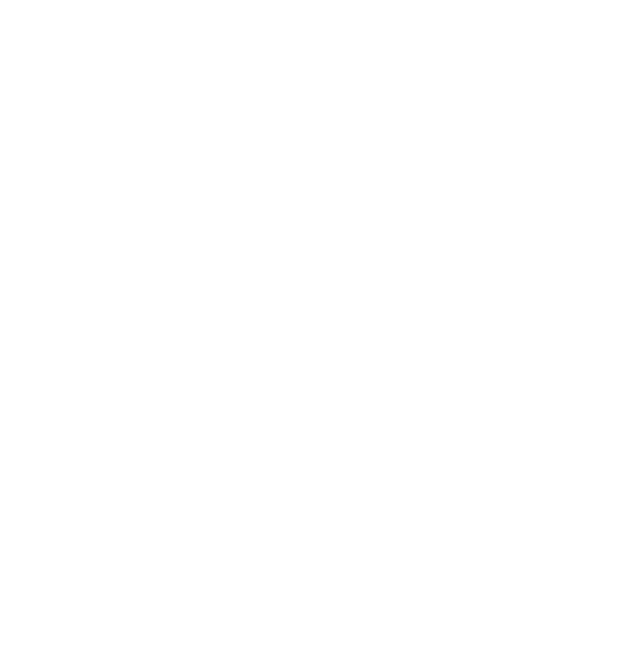
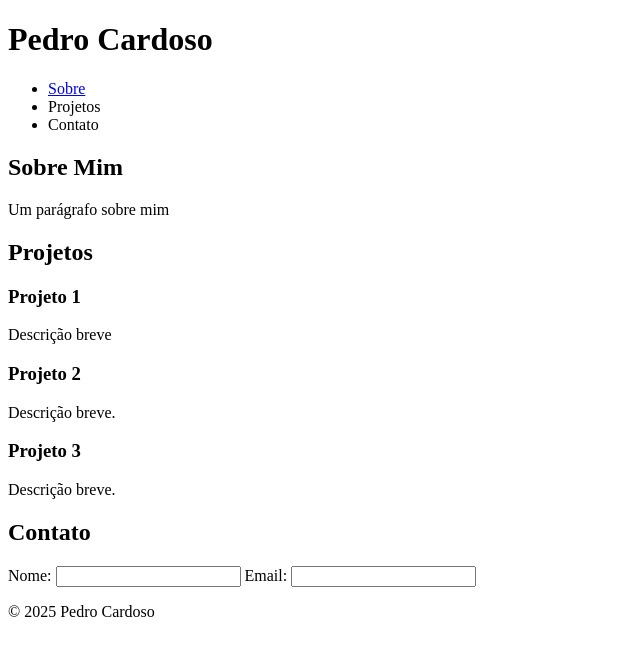
Before and after one commit to PedroCardosu/portfolio-html-css-js, a plain HTML site: page index.html in a window 1280 px wide. Shown: the whole page, without its empty margins (0-640 px from the left). Drawn offline with Linux system fonts and the light colour scheme.

Commit message:
Adicionar arquivo JS e CSS vazios e corrigir links do menu

```diff
--- a/index.html
+++ b/index.html
@@ -1,11 +1,60 @@
 <!DOCTYPE html>
-<html lang="en">
+<html lang="pt-br">
 <head>
     <meta charset="UTF-8">
     <meta name="viewport" content="width=device-width, initial-scale=1.0">
-    <title>Document</title>
+    <title>Pedro Cardoso - Portfólio</title>
 </head>
 <body>
+    <header>
+        <h1>Pedro Cardoso</h1>
+        <nav>
+            <ul>
+                <li><a href="#sobre">Sobre</a></li>
+                <li><a href="#projetos"></a>Projetos</li>
+                <li><a href="#contato"></a>Contato</li>
+            </ul>
+        </nav>
+    </header>
 
+    <main>
+        <section id="sobre">
+            <h2>Sobre Mim</h2>
+            <p>Um parágrafo sobre mim</p>
+        </section>
+
+        <section id="projetos">
+            <h2>Projetos</h2>
+            <article>
+                <h3>Projeto 1</h3>
+                <p>Descrição breve</p>
+            </article>
+
+            <article>
+                <h3>Projeto 2</h3>
+                <p>Descrição breve.</p>
+            </article>
+
+            <article>
+                <h3>Projeto 3</h3>
+                <p>Descrição breve.</p>
+            </article>
+        </section>
+
+        <section id="contato">
+            <h2>Contato</h2>
+            <form>
+                <label for="nome">Nome:</label>
+                <input type="text" id="nome" name="nome"/>
+
+                <label for="email">Email:</label>
+                <input type="email" id="email" name="email" />
+            </form>
+        </section>
+    </main>
+
+    <footer>
+        <p>&copy; 2025 Pedro Cardoso</p>
+    </footer>
 </body>
 </html>
```
Also changed, not shown: script.js (added).
